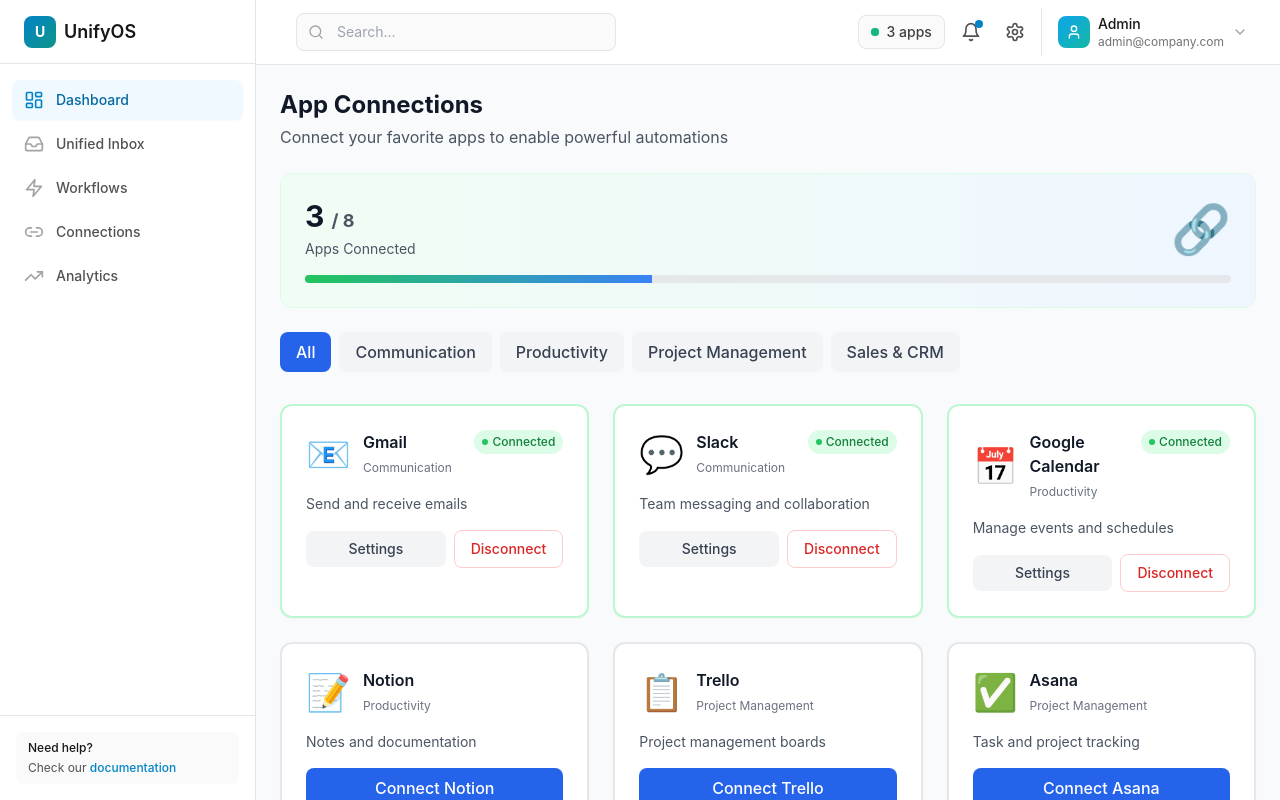
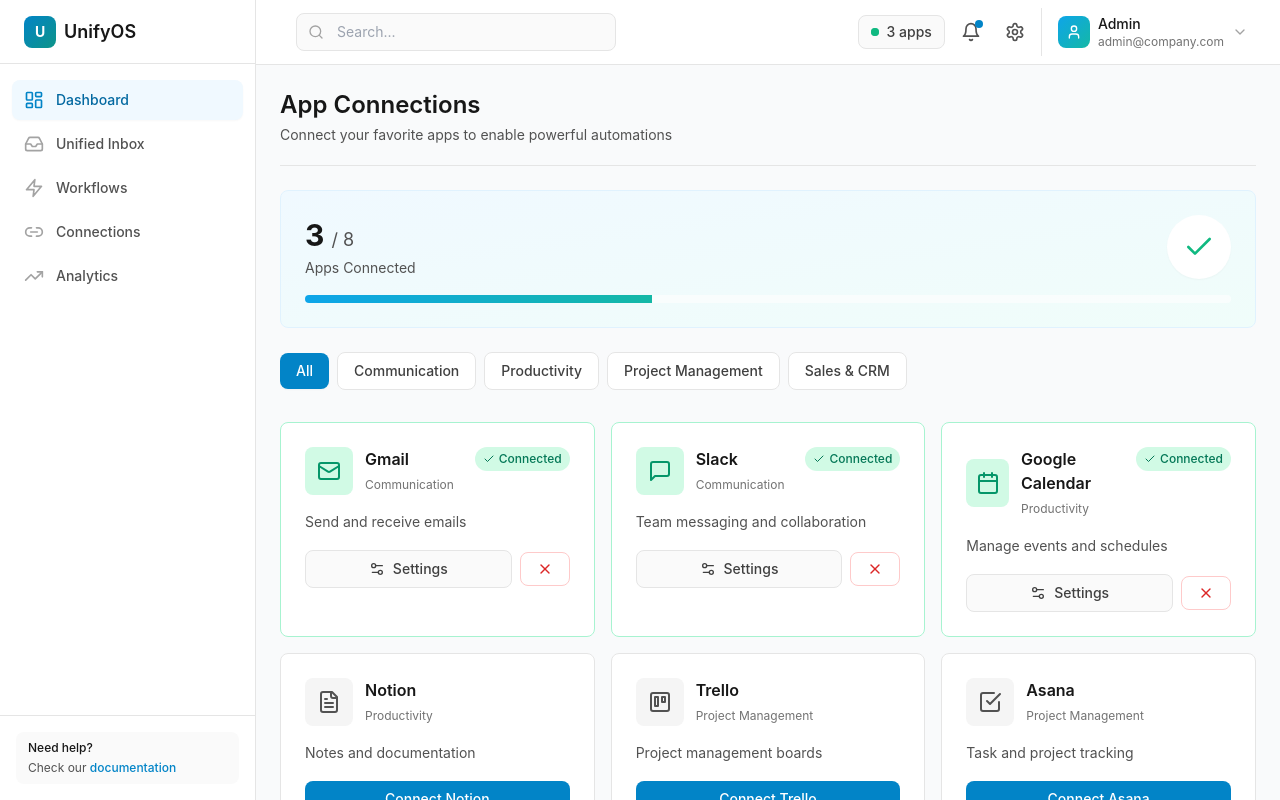
Before and after one commit to humblewriter01/unifyos-workflow-engine, a Next.js app in the folder apps/frontend/: page /apps in a window 1280 px wide. Built offline with nearby package versions, Linux system fonts and the light colour scheme.

Commit message:
Update AppConnections.tsx

```diff
--- a/apps/frontend/components/AppConnections.tsx
+++ b/apps/frontend/components/AppConnections.tsx
@@ -1,21 +1,33 @@
 'use client';
 
 import { useState } from 'react';
+import { Mail, MessageSquare, Calendar, FileText, Trello, CheckSquare, Target, Cloud, Check, X, Settings2 } from 'lucide-react';
 
 interface App {
   id: string;
   name: string;
-  icon: string;
+  icon: any;
   description: string;
   connected: boolean;
   category: string;
 }
 
+const iconMap: Record<string, any> = {
+  gmail: Mail,
+  slack: MessageSquare,
+  calendar: Calendar,
+  notion: FileText,
+  trello: Trello,
+  asana: CheckSquare,
+  hubspot: Target,
+  salesforce: Cloud,
+};
+
 const availableApps: App[] = [
   {
     id: 'gmail',
     name: 'Gmail',
-    icon: '📧',
+    icon: iconMap.gmail,
     description: 'Send and receive emails',
     connected: true,
     category: 'Communication',
@@ -23,7 +35,7 @@ const availableApps: App[] = [
   {
     id: 'slack',
     name: 'Slack',
-    icon: '💬',
+    icon: iconMap.slack,
     description: 'Team messaging and collaboration',
     connected: true,
     category: 'Communication',
@@ -31,7 +43,7 @@ const availableApps: App[] = [
   {
     id: 'calendar',
     name: 'Google Calendar',
-    icon: '📅',
+    icon: iconMap.calendar,
     description: 'Manage events and schedules',
     connected: true,
     category: 'Productivity',
@@ -39,7 +51,7 @@ const availableApps: App[] = [
   {
     id: 'notion',
     name: 'Notion',
-    icon: '📝',
+    icon: iconMap.notion,
     description: 'Notes and documentation',
     connected: false,
     category: 'Productivity',
@@ -47,7 +59,7 @@ const availableApps: App[] = [
   {
     id: 'trello',
     name: 'Trello',
-    icon: '📋',
+    icon: iconMap.trello,
     description: 'Project management boards',
     connected: false,
     category: 'Project Management',
@@ -55,7 +67,7 @@ const availableApps: App[] = [
   {
     id: 'asana',
     name: 'Asana',
-    icon: '✅',
+    icon: iconMap.asana,
     description: 'Task and project tracking',
     connected: false,
     category: 'Project Management',
@@ -63,7 +75,7 @@ const availableApps: App[] = [
   {
     id: 'hubspot',
     name: 'HubSpot',
-    icon: '🎯',
+    icon: iconMap.hubspot,
     description: 'CRM and sales tools',
     connected: false,
     category: 'Sales & CRM',
@@ -71,7 +83,7 @@ const availableApps: App[] = [
   {
     id: 'salesforce',
     name: 'Salesforce',
-    icon: '☁️',
+    icon: iconMap.salesforce,
     description: 'Customer relationship management',
     connected: false,
     category: 'Sales & CRM',
@@ -123,27 +135,29 @@ export default function AppConnections() {
   return (
     <div className="space-y-6">
       {/* Header */}
-      <div>
-        <h2 className="text-2xl font-bold text-gray-900">App Connections</h2>
-        <p className="text-gray-600 mt-1">
+      <div className="border-b border-neutral-200 pb-5">
+        <h1 className="text-2xl font-semibold text-neutral-900">App Connections</h1>
+        <p className="text-sm text-neutral-600 mt-1">
           Connect your favorite apps to enable powerful automations
         </p>
       </div>
 
       {/* Stats Bar */}
-      <div className="bg-gradient-to-r from-green-50 to-blue-50 rounded-xl p-6 border border-green-100">
+      <div className="bg-gradient-to-br from-primary-50 to-accent-50 border border-primary-100 rounded-lg p-6">
         <div className="flex items-center justify-between">
           <div>
-            <div className="text-3xl font-bold text-gray-900">
-              {connectedCount} <span className="text-lg text-gray-600">/ {apps.length}</span>
+            <div className="text-3xl font-bold text-neutral-900">
+              {connectedCount} <span className="text-lg font-normal text-neutral-600">/ {apps.length}</span>
             </div>
-            <div className="text-sm text-gray-600 mt-1">Apps Connected</div>
+            <div className="text-sm text-neutral-600 mt-1">Apps Connected</div>
           </div>
-          <div className="text-5xl">🔗</div>
+          <div className="w-16 h-16 bg-white rounded-full flex items-center justify-center shadow-sm">
+            <Check className="w-8 h-8 text-emerald-500" />
           </div>
-        <div className="mt-4 bg-gray-200 rounded-full h-2 overflow-hidden">
+        </div>
+        <div className="mt-4 bg-white/60 rounded-full h-2 overflow-hidden">
           <div
-            className="bg-gradient-to-r from-green-500 to-blue-500 h-full transition-all duration-500"
+            className="bg-gradient-to-r from-primary-500 to-accent-500 h-full transition-all duration-500"
             style={{ width: `${(connectedCount / apps.length) * 100}%` }}
           ></div>
         </div>
@@ -155,10 +169,10 @@ export default function AppConnections() {
           <button
             key={category}
             onClick={() => setSelectedCategory(category)}
-            className={`px-4 py-2 rounded-lg font-medium whitespace-nowrap transition-colors ${
+            className={`px-4 py-2 rounded-lg text-sm font-medium whitespace-nowrap transition-colors ${
               selectedCategory === category
-                ? 'bg-blue-600 text-white'
-                : 'bg-gray-100 text-gray-700 hover:bg-gray-200'
+                ? 'bg-primary-600 text-white shadow-sm'
+                : 'bg-white text-neutral-700 hover:bg-neutral-50 border border-neutral-200'
             }`}
           >
             {category}
@@ -167,99 +181,116 @@ export default function AppConnections() {
       </div>
 
       {/* Apps Grid */}
-      <div className="grid grid-cols-1 md:grid-cols-2 lg:grid-cols-3 gap-6">
-        {filteredApps.map((app) => (
+      <div className="grid grid-cols-1 md:grid-cols-2 lg:grid-cols-3 gap-4">
+        {filteredApps.map((app) => {
+          const IconComponent = app.icon;
+
+          return (
             <div
               key={app.id}
-            className={`bg-white rounded-xl shadow-sm border-2 p-6 transition-all hover:shadow-md ${
-              app.connected
-                ? 'border-green-200 bg-green-50/30'
-                : 'border-gray-200 hover:border-blue-200'
-            }`}
+              className={`
+                bg-white border rounded-lg p-6 transition-all hover:shadow-md
+                ${app.connected ? 'border-emerald-200 bg-emerald-50/20' : 'border-neutral-200'}
+              `}
             >
               {/* App Header */}
               <div className="flex items-start justify-between mb-4">
                 <div className="flex items-center space-x-3">
-                <div className="text-4xl">{app.icon}</div>
+                  <div className={`
+                    w-12 h-12 rounded-lg flex items-center justify-center
+                    ${app.connected ? 'bg-emerald-100' : 'bg-neutral-100'}
+                  `}>
+                    <IconComponent className={`w-6 h-6 ${app.connected ? 'text-emerald-600' : 'text-neutral-600'}`} />
+                  </div>
                   <div>
-                  <h3 className="font-semibold text-gray-900">{app.name}</h3>
-                  <span className="text-xs text-gray-500">{app.category}</span>
+                    <h3 className="font-semibold text-neutral-900">{app.name}</h3>
+                    <span className="text-xs text-neutral-500">{app.category}</span>
                   </div>
                 </div>
                 {app.connected && (
-                <span className="flex items-center space-x-1 px-2 py-1 bg-green-100 text-green-700 text-xs rounded-full font-medium">
-                  <div className="w-1.5 h-1.5 bg-green-500 rounded-full"></div>
+                  <span className="flex items-center space-x-1 px-2 py-1 bg-emerald-100 text-emerald-700 text-xs font-medium rounded-full">
+                    <Check className="w-3 h-3" />
                     <span>Connected</span>
                   </span>
                 )}
               </div>
 
               {/* App Description */}
-            <p className="text-sm text-gray-600 mb-4">{app.description}</p>
+              <p className="text-sm text-neutral-600 mb-4 leading-relaxed">{app.description}</p>
 
-            {/* Action Button */}
+              {/* Action Buttons */}
               {app.connected ? (
                 <div className="flex items-center space-x-2">
-                <button className="flex-1 px-4 py-2 bg-gray-100 text-gray-700 rounded-lg hover:bg-gray-200 transition-colors font-medium text-sm">
-                  Settings
+                  <button className="flex-1 flex items-center justify-center space-x-2 px-4 py-2 bg-neutral-50 text-neutral-700 rounded-lg hover:bg-neutral-100 transition-colors text-sm font-medium border border-neutral-200">
+                    <Settings2 className="w-4 h-4" />
+                    <span>Settings</span>
                   </button>
                   <button
                     onClick={() => handleDisconnect(app.id)}
-                  className="px-4 py-2 border border-red-200 text-red-600 rounded-lg hover:bg-red-50 transition-colors font-medium text-sm"
+                    className="flex items-center justify-center px-4 py-2 border border-red-200 text-red-600 rounded-lg hover:bg-red-50 transition-colors text-sm font-medium"
                   >
-                  Disconnect
+                    <X className="w-4 h-4" />
                   </button>
                 </div>
               ) : (
                 <button
                   onClick={() => handleConnect(app)}
-                className="w-full px-4 py-2 bg-blue-600 text-white rounded-lg hover:bg-blue-700 transition-colors font-medium"
+                  className="w-full px-4 py-2 bg-primary-600 text-white rounded-lg hover:bg-primary-700 transition-colors text-sm font-medium"
                 >
                   Connect {app.name}
                 </button>
               )}
             </div>
-        ))}
+          );
+        })}
       </div>
 
       {/* Empty State */}
       {filteredApps.length === 0 && (
         <div className="text-center py-12">
-          <span className="text-6xl">🔍</span>
-          <p className="text-gray-500 mt-4">No apps found in this category</p>
+          <div className="w-16 h-16 mx-auto bg-neutral-100 rounded-full flex items-center justify-center mb-4">
+            <Cloud className="w-8 h-8 text-neutral-400" />
+          </div>
+          <p className="text-neutral-600 font-medium">No apps found in this category</p>
         </div>
       )}
 
       {/* Connect Modal */}
       {showConnectModal && selectedApp && (
-        <div className="fixed inset-0 bg-black/50 flex items-center justify-center z-50 p-4">
-          <div className="bg-white rounded-2xl max-w-md w-full p-6 shadow-2xl">
+        <div className="fixed inset-0 bg-neutral-900/50 backdrop-blur-sm flex items-center justify-center z-50 p-4">
+          <div className="bg-white rounded-xl max-w-md w-full shadow-2xl animate-slide-down">
+            <div className="p-6">
               <div className="text-center">
-              <div className="text-6xl mb-4">{selectedApp.icon}</div>
-              <h3 className="text-2xl font-bold text-gray-900 mb-2">
+                <div className="w-16 h-16 mx-auto bg-primary-100 rounded-full flex items-center justify-center mb-4">
+                  {(() => {
+                    const Icon = selectedApp.icon;
+                    return <Icon className="w-8 h-8 text-primary-600" />;
+                  })()}
+                </div>
+                <h3 className="text-xl font-semibold text-neutral-900 mb-2">
                   Connect {selectedApp.name}
                 </h3>
-              <p className="text-gray-600 mb-6">
+                <p className="text-sm text-neutral-600 mb-6">
                   You'll be redirected to {selectedApp.name} to authorize access.
                   UnifyOS will only access the data needed for automations.
                 </p>
 
-              {/* Permissions List */}
-              <div className="bg-gray-50 rounded-lg p-4 mb-6 text-left">
-                <div className="text-sm font-semibold text-gray-900 mb-2">
+                {/* Permissions */}
+                <div className="bg-neutral-50 rounded-lg p-4 mb-6 text-left">
+                  <div className="text-sm font-semibold text-neutral-900 mb-3">
                     Permissions requested:
                   </div>
-                <div className="space-y-2 text-sm text-gray-600">
+                  <div className="space-y-2 text-sm text-neutral-700">
                     <div className="flex items-center space-x-2">
-                    <span className="text-green-600">✓</span>
+                      <Check className="w-4 h-4 text-emerald-600 flex-shrink-0" />
                       <span>Read and write access</span>
                     </div>
                     <div className="flex items-center space-x-2">
-                    <span className="text-green-600">✓</span>
+                      <Check className="w-4 h-4 text-emerald-600 flex-shrink-0" />
                       <span>Trigger events and notifications</span>
                     </div>
                     <div className="flex items-center space-x-2">
-                    <span className="text-green-600">✓</span>
+                      <Check className="w-4 h-4 text-emerald-600 flex-shrink-0" />
                       <span>Access basic profile information</span>
                     </div>
                   </div>
@@ -272,21 +303,23 @@ export default function AppConnections() {
                       setShowConnectModal(false);
                       setSelectedApp(null);
                     }}
-                  className="flex-1 px-4 py-2 border border-gray-300 rounded-lg text-gray-700 hover:bg-gray-50 transition-colors font-medium"
+                    className="flex-1 px-4 py-2.5 border border-neutral-200 rounded-lg text-neutral-700 hover:bg-neutral-50 transition-colors font-medium text-sm"
                   >
                     Cancel
                   </button>
                   <button
                     onClick={handleConfirmConnect}
-                  className="flex-1 px-4 py-2 bg-blue-600 text-white rounded-lg hover:bg-blue-700 transition-colors font-medium"
+                    className="flex-1 px-4 py-2.5 bg-primary-600 text-white rounded-lg hover:bg-primary-700 transition-colors font-medium text-sm"
                   >
                     Authorize & Connect
                   </button>
                 </div>
 
                 {/* Security Note */}
-              <div className="mt-4 text-xs text-gray-500">
-                🔒 Your credentials are encrypted and never stored
+                <div className="mt-4 flex items-center justify-center space-x-1 text-xs text-neutral-500">
+                  <span>🔒</span>
+                  <span>Your credentials are encrypted and never stored</span>
+                </div>
               </div>
             </div>
           </div>
```
Lines whose indentation alone changed are shown as unchanged.
